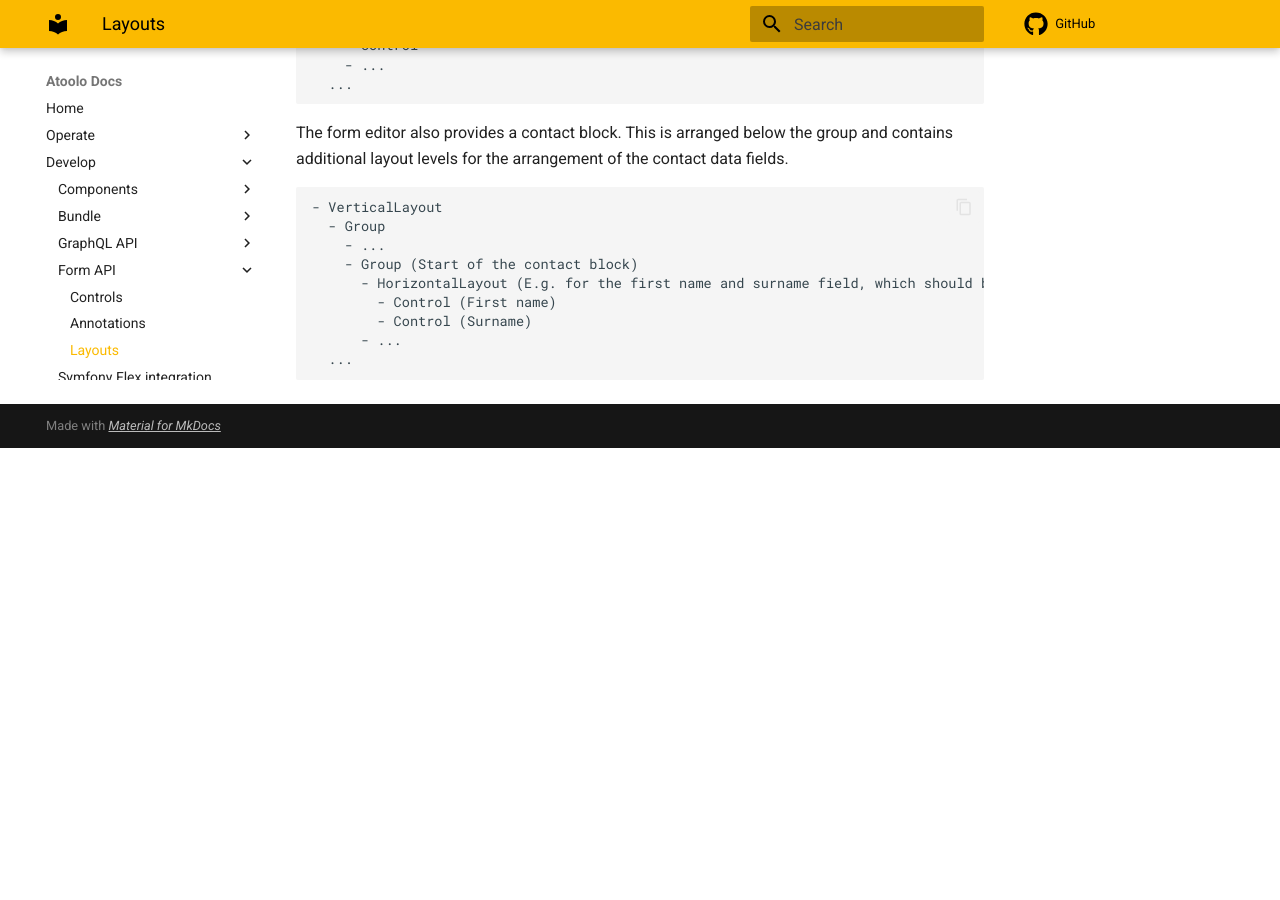
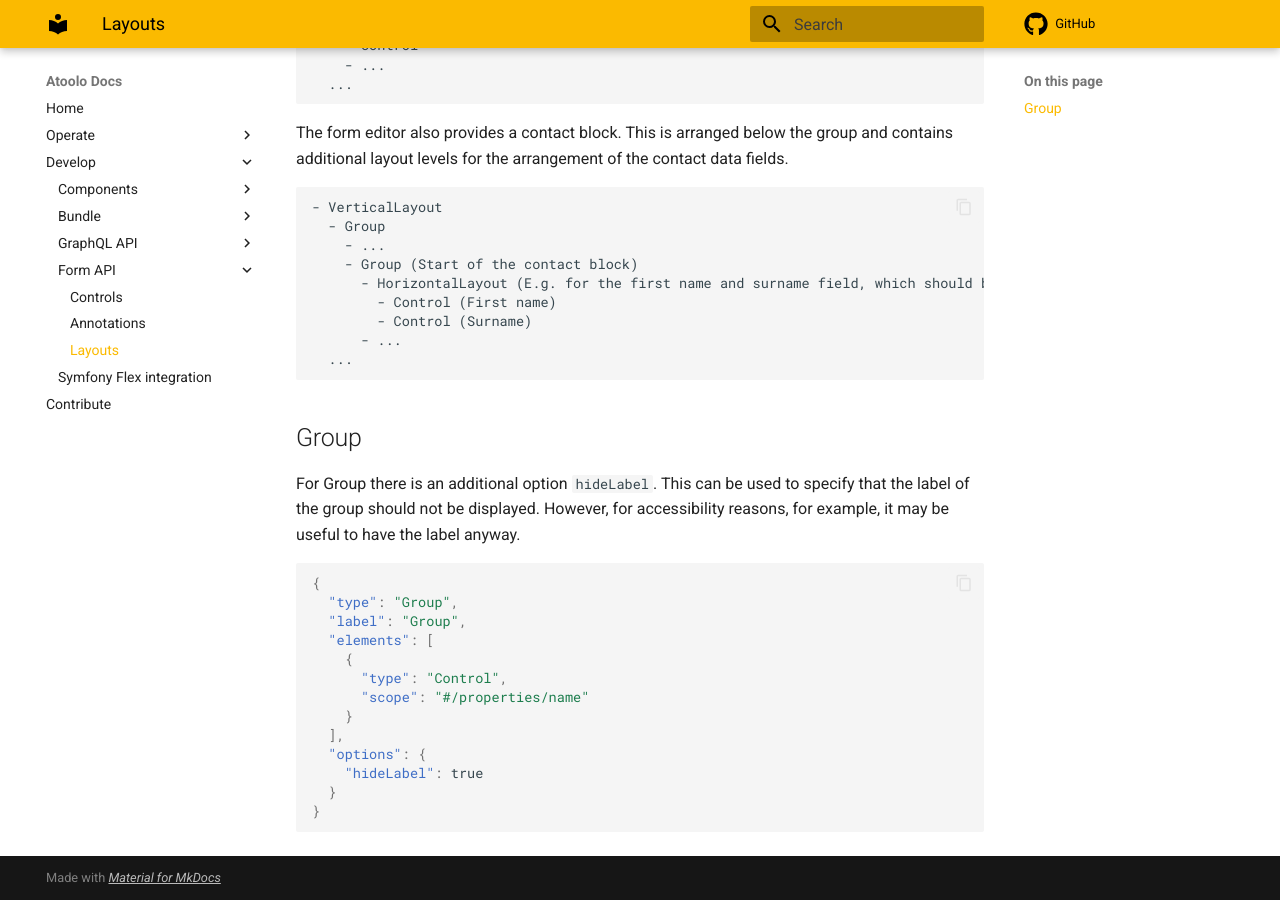
Before and after one commit to sitepark/atoolo-docs, an MkDocs documentation site: the page built from docs/develop/form/layouts.md, in a window 1280 px wide and 900 px high, scrolled down 530 px. Built offline with MkDocs 1.6.1 and Material for MkDocs 9.7.7, drawn with Linux system fonts in a browser that asks for light colours; comment, search, counter and statistics services are not loaded; before the commit the page ends 978 px from its top, so only the background shows below that.

Commit message:
docs(form-api): add group option 'hideLabel'

````diff
--- a/docs/develop/form/layouts.md
+++ b/docs/develop/form/layouts.md
@@ -34,3 +34,23 @@ The form editor also provides a contact block. This is arranged below the group
       - ...
   ...
 ```
+
+## Group
+
+For Group there is an additional option `hideLabel`. This can be used to specify that the label of the group should not be displayed. However, for accessibility reasons, for example, it may be useful to have the label anyway.
+
+```json
+{
+  "type": "Group",
+  "label": "Group",
+  "elements": [
+    {
+      "type": "Control",
+      "scope": "#/properties/name"
+    }
+  ],
+  "options": {
+    "hideLabel": true
+  }
+}
+```
````
